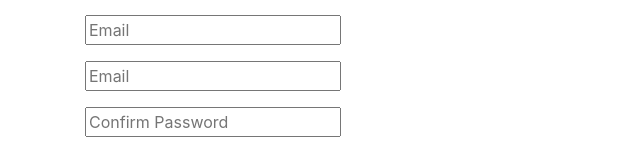
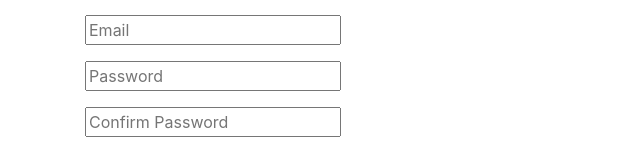
Before and after one commit to LinguaTechnica/propshop, a React (Create React App) app: page /register in a window 1280 px wide. Shown: the part 141-292 px from the top of the page, without its empty margins (0-640 px from the left). Built offline with nearby package versions, Linux system fonts and the light colour scheme; no server answers.

Commit message:
fix copy/paste typo

```diff
--- a/src/components/pages/registration/index.js
+++ b/src/components/pages/registration/index.js
@@ -50,7 +50,7 @@
                 <input name="email" placeholder="Email" type="email"/>
             </div>
             <div className="form-group">
-                <input name="password" placeholder="Email" type="password"/>
+                <input name="password" placeholder="Password" type="password"/>
             </div>
             <div className="form-group">
                 <input name="passwordConf" placeholder="Confirm Password" type="password"/>
```
